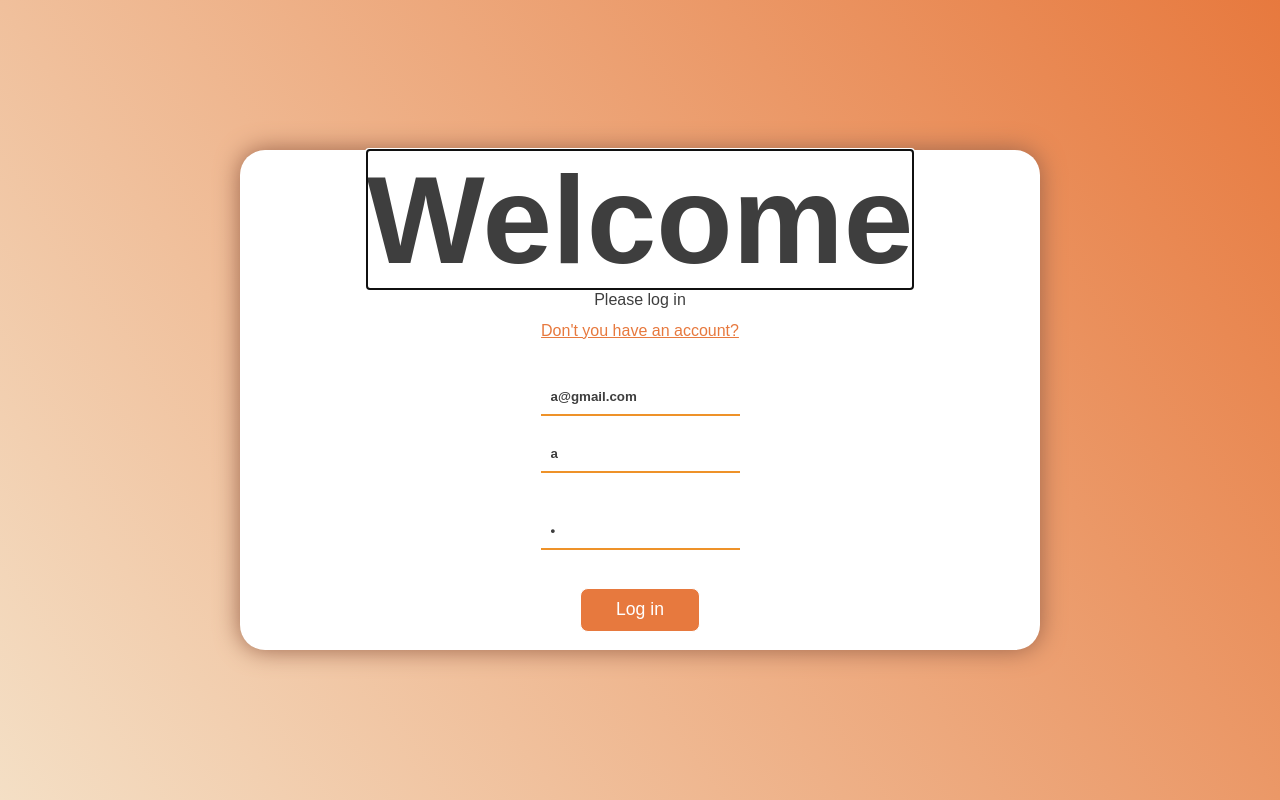
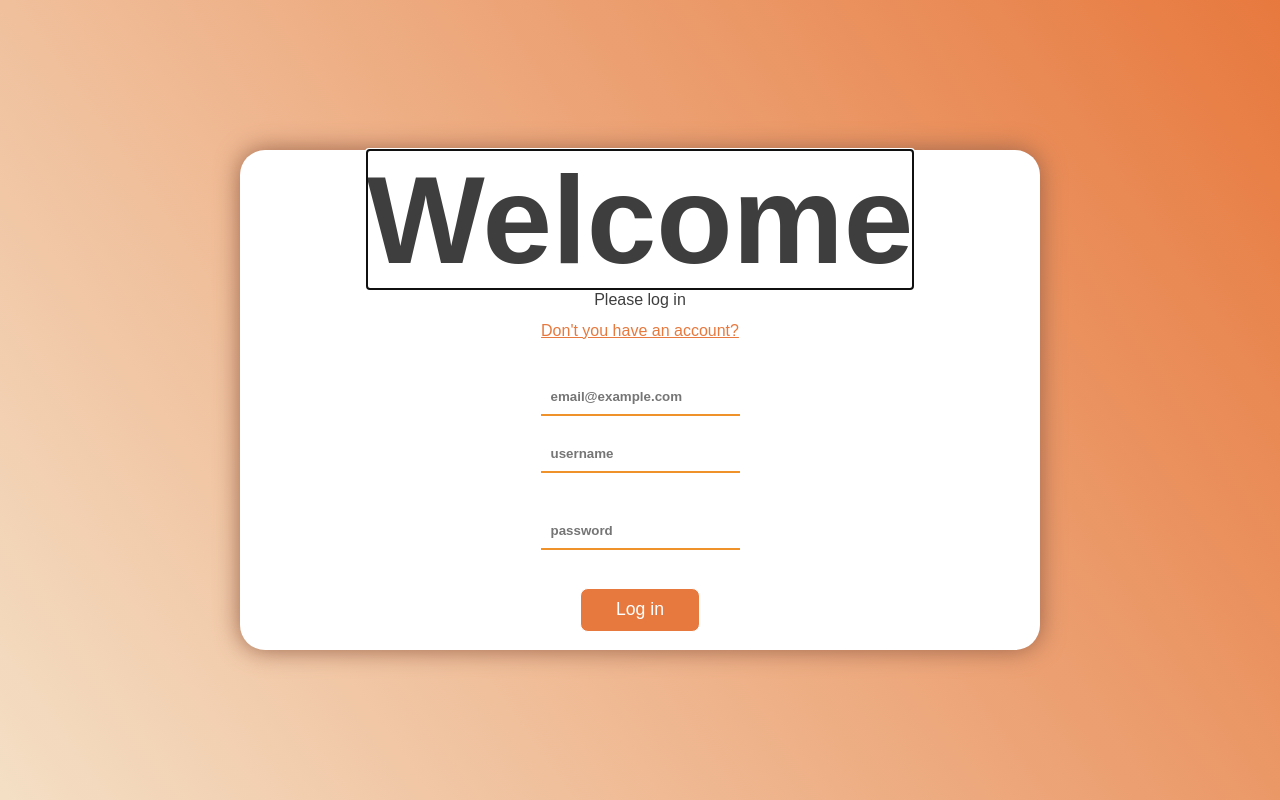
Before and after one commit to andreaDiClaudio/NodeJS_Mandatory_II, a Svelte app in the folder Client/Mandatory_II/: page / in a window 1280 px wide. Built offline with nearby package versions, Linux system fonts and the light colour scheme.

Commit message:
Finished Mandatory_II

```diff
--- a/Client/Mandatory_II/src/pages/contact/Contact.svelte
+++ b/Client/Mandatory_II/src/pages/contact/Contact.svelte
@@ -24,8 +24,7 @@
             if (response.status === 200){
                 message = "Email sent successfully";
                 response.json().then(data => {
-
-                    toastr["success"](data.mess);
+                    toastr["success"](data.message);
                       toastr.options = {
                       "closeButton": false,
                       "debug": false,
@@ -66,10 +65,6 @@
                       }
             }
         })
-        .then(data => {
-
-        });
-
     }
 </script>
 
@@ -78,6 +73,7 @@
       <div id="login-window">
         <div id="title-wrapper">
           <h1 id="title">Contact us</h1>
+      </div>
       <form id="login-form" on:submit|preventDefault={handleContact}>
         <div id="email-wrapper">
           <input id="email-input" class="input" type="email" name="email" placeholder="email@example.com" required bind:value={email}>
@@ -89,7 +85,7 @@
           <input id="password-input" class="input" type="text" name="subject" placeholder="subject" required bind:value={subject}>
         </div>
         <div id="text-wrapper">
-            <input id="password-input" class="input" type="text" name="text" placeholder="text" required bind:value={text}>
+          <textarea id="password-input" class="input"  name="text" placeholder="text" required bind:value={text} style="width: 758px; height:30px; resize:none"></textarea>
         </div>
         <div id="button-wrapper">
           <button id="submit-form-button" type="submit">Send email</button>
@@ -97,9 +93,8 @@
       </form>
 
       <div id="button-wrapper">
-            <a href="/home">Home Page</a>
+          <a href="/home"><button id="submit-form-button">Home Page</button></a>
         </div>
     </div>
   </div>
 </div>
-</div>
--- a/Client/Mandatory_II/src/pages/home/Home.svelte
+++ b/Client/Mandatory_II/src/pages/home/Home.svelte
@@ -40,9 +40,10 @@
 
 <div id="page">
   <h1>Welcome, {$user.username}!</h1>
-
-  <a href="/contact">Contact us</a>
+  <br>
+  <a href="/contact"><button id="submit-form-button">Contact us</button></a>
+  <br>
   <form on:submit|preventDefault={handleSubmit}>
-    <button type="submit" style="color:white">logout</button>
+    <button type="submit" id="submit-form-button">logout</button>
   </form>
 </div>
--- a/Client/Mandatory_II/src/pages/login/Login.svelte
+++ b/Client/Mandatory_II/src/pages/login/Login.svelte
@@ -7,9 +7,9 @@
   const navigate = useNavigate();
   const location = useLocation();
 
-  let email = 'a@gmail.com';//TODO eliminate once i finish development
-  let username = 'a';//TODO eliminate once i finish development
-  let password = 'a';//TODO eliminate once i finish development
+  let email = '';
+  let username = '';
+  let password = '';
   let message = '';
 
   function handleSubmit() {
```
Also changed, not shown: 1 other file (tests, documents, lock files or other folders). Lines whose indentation alone changed are shown as unchanged.
